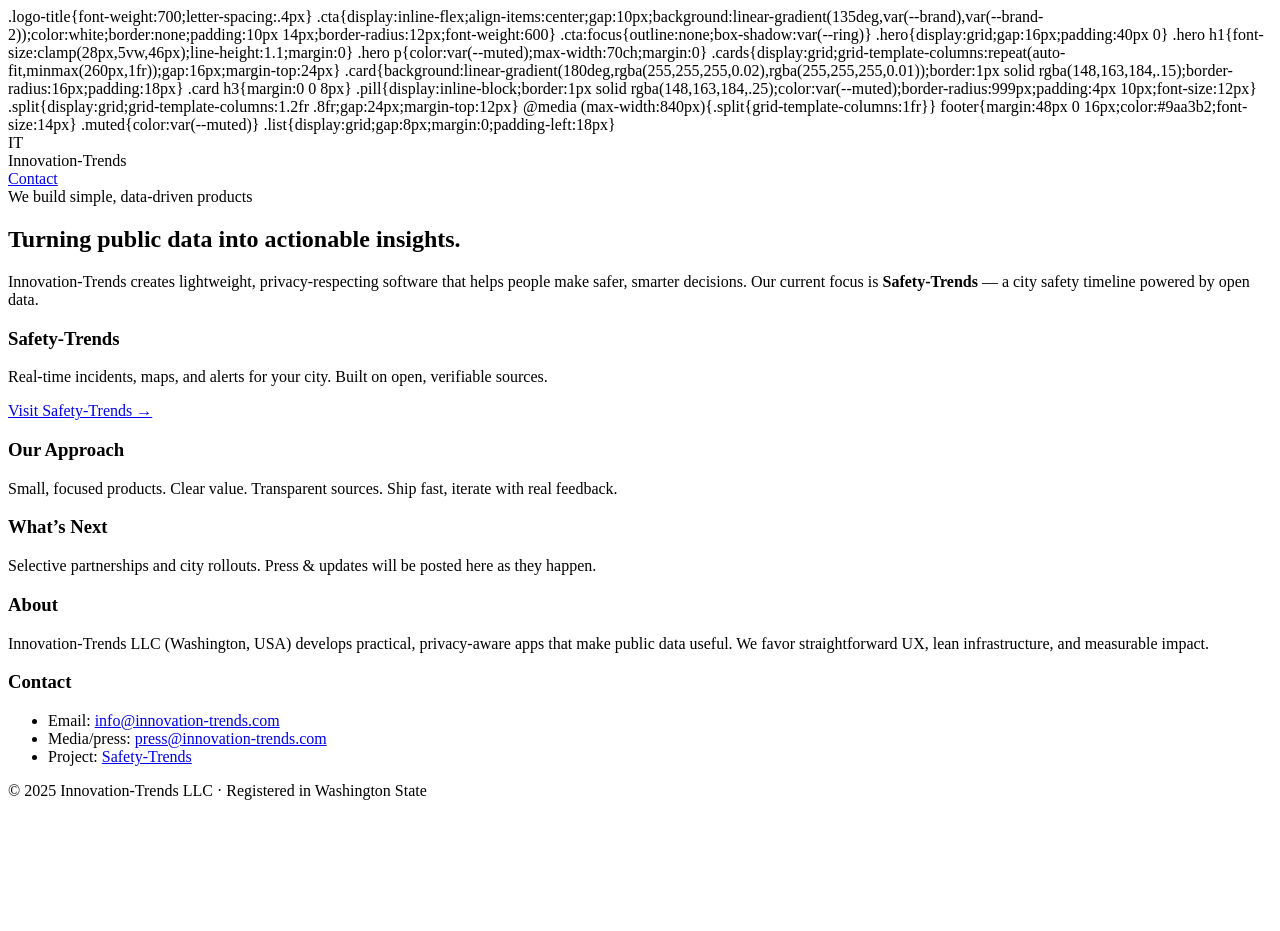
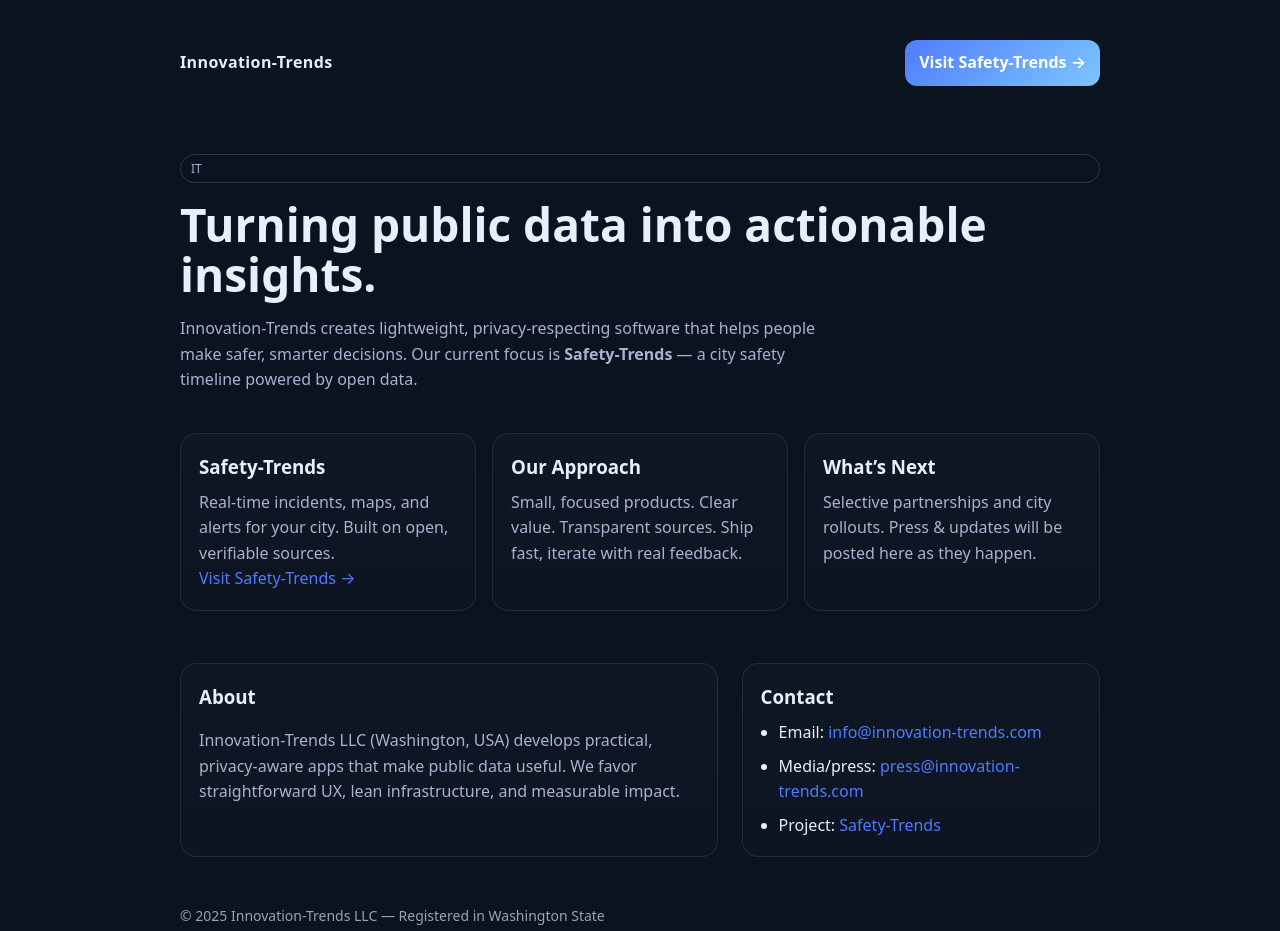
Before and after one commit to Haider2013/innovation-trends-site, a plain HTML site: page index.html in a window 1280 px wide. Before the commit the page ends 808 px from the top, so only its background shows below. Drawn offline with Linux system fonts and the light colour scheme.

Commit message:
Update index.html

```diff
--- a/index.html
+++ b/index.html
@@ -1,90 +1,100 @@
-<!doctype html>
+<!DOCTYPE html>
+<html lang="en">
+<head>
+  <meta charset="utf-8" />
+  <meta name="viewport" content="width=device-width,initial-scale=1" />
+  <title>Innovation-Trends</title>
+  <style>
+    :root{
+      --bg:#0b1220; --card:#11192a; --muted:#a8b3cf; --text:#e8eefc;
+      --brand:#4f7cff; --brand-2:#7cc5ff;
+    }
+    *{box-sizing:border-box}
+    html,body{margin:0;padding:0;font:16px/1.6 system-ui,-apple-system,Segoe UI,Roboto,Inter,Arial,sans-serif;color:var(--text);background:var(--bg)}
+    a{color:var(--brand);text-decoration:none}
+    a:hover{text-decoration:underline}
+    .container{max-width:960px;margin:0 auto;padding:40px 20px}
+    header{display:flex;align-items:center;justify-content:space-between;margin-bottom:28px}
     .logo-title{font-weight:700;letter-spacing:.4px}
-.cta{display:inline-flex;align-items:center;gap:10px;background:linear-gradient(135deg,var(--brand),var(--brand-2));color:white;border:none;padding:10px 14px;border-radius:12px;font-weight:600}
-.cta:focus{outline:none;box-shadow:var(--ring)}
-
-
+    .cta{
+      display:inline-flex;align-items:center;gap:10px;padding:10px 14px;
+      background:linear-gradient(135deg,var(--brand),var(--brand-2));
+      color:white;border:none;border-radius:12px;font-weight:600
+    }
+    .cta:focus{outline:none;box-shadow:0 0 0 3px rgba(79,124,255,.35)}
     .hero{display:grid;gap:16px;padding:40px 0}
     .hero h1{font-size:clamp(28px,5vw,46px);line-height:1.1;margin:0}
     .hero p{color:var(--muted);max-width:70ch;margin:0}
-.cards{display:grid;grid-template-columns:repeat(auto-fit,minmax(260px,1fr));gap:16px;margin-top:24px}
-.card{background:linear-gradient(180deg,rgba(255,255,255,0.02),rgba(255,255,255,0.01));border:1px solid rgba(148,163,184,.15);border-radius:16px;padding:18px}
+    .cards{
+      display:grid;grid-template-columns:repeat(auto-fit,minmax(260px,1fr));
+      gap:16px;margin-top:24px
+    }
+    .card{
+      background:linear-gradient(180deg,rgba(255,255,255,.02),rgba(255,255,255,.01));
+      border:1px solid rgba(148,163,184,.15);border-radius:16px;padding:18px
+    }
     .card h3{margin:0 0 8px}
-.pill{display:inline-block;border:1px solid rgba(148,163,184,.25);color:var(--muted);border-radius:999px;padding:4px 10px;font-size:12px}
-
-
+    .pill{display:inline-block;border:1px solid rgba(148,163,184,.25);color:var(--muted);
+      border-radius:999px;padding:4px 10px;font-size:12px}
     .split{display:grid;grid-template-columns:1.2fr .8fr;gap:24px;margin-top:12px}
     @media (max-width:840px){.split{grid-template-columns:1fr}}
-
-
     footer{margin:48px 0 16px;color:#9aa3b2;font-size:14px}
+    .list{display:grid;gap:8px;margin:0;padding-left:18px}
     .muted{color:var(--muted)}
-.list{display:grid;gap:8px;margin:0;padding-left:18px}
   </style>
 </head>
 <body>
   <div class="container">
     <header>
-<div class="logo">
-<div class="logo-badge">IT</div>
-<div class="logo-title">Innovation‑Trends</div>
-</div>
-<a class="cta" href="#contact" aria-label="Contact Innovation‑Trends">Contact</a>
+      <div class="logo-title">Innovation-Trends</div>
+      <a class="cta" href="https://safety-trends.com" target="_blank" rel="noopener">Visit Safety-Trends →</a>
     </header>
 
-
     <section class="hero">
-<span class="pill">We build simple, data‑driven products</span>
+      <span class="pill">IT</span>
       <h1>Turning public data into actionable insights.</h1>
-<p>
-Innovation‑Trends creates lightweight, privacy‑respecting software that helps people make safer, smarter decisions.
-Our current focus is <strong>Safety‑Trends</strong> — a city safety timeline powered by open data.
-</p>
-
+      <p>Innovation-Trends creates lightweight, privacy-respecting software that helps people make safer, smarter decisions.
+         Our current focus is <strong>Safety-Trends</strong> — a city safety timeline powered by open data.</p>
 
       <div class="cards">
-<article class="card">
-<h3>Safety‑Trends</h3>
-<p class="muted">Real‑time incidents, maps, and alerts for your city. Built on open, verifiable sources.</p>
-<p><a href="https://safety-trends.com" target="_blank" rel="noopener">Visit Safety‑Trends →</a></p>
-</article>
-<article class="card">
+        <div class="card">
+          <h3>Safety-Trends</h3>
+          <p class="muted">Real-time incidents, maps, and alerts for your city. Built on open, verifiable sources.</p>
+          <p><a href="https://safety-trends.com" target="_blank" rel="noopener">Visit Safety-Trends →</a></p>
+        </div>
+        <div class="card">
           <h3>Our Approach</h3>
           <p class="muted">Small, focused products. Clear value. Transparent sources. Ship fast, iterate with real feedback.</p>
-</article>
-<article class="card">
+        </div>
+        <div class="card">
           <h3>What’s Next</h3>
           <p class="muted">Selective partnerships and city rollouts. Press & updates will be posted here as they happen.</p>
-</article>
+        </div>
       </div>
     </section>
-
 
     <section class="split" id="about">
       <div class="card">
         <h3>About</h3>
-<p class="muted">Innovation‑Trends LLC (Washington, USA) develops practical, privacy‑aware apps that make public data useful. We favor
-straightforward UX, lean infrastructure, and measurable impact.</p>
+        <p class="muted">Innovation-Trends LLC (Washington, USA) develops practical, privacy-aware apps that make public data useful.
+           We favor straightforward UX, lean infrastructure, and measurable impact.</p>
       </div>
+
       <div class="card" id="contact">
         <h3>Contact</h3>
         <ul class="list">
           <li>Email: <a href="mailto:info@innovation-trends.com">info@innovation-trends.com</a></li>
           <li>Media/press: <a href="mailto:press@innovation-trends.com">press@innovation-trends.com</a></li>
-<li>Project: <a href="https://safety-trends.com" target="_blank" rel="noopener">Safety‑Trends</a></li>
+          <li>Project: <a href="https://safety-trends.com" target="_blank" rel="noopener">Safety-Trends</a></li>
         </ul>
       </div>
     </section>
 
-
     <footer>
-© <span id="year"></span> Innovation‑Trends LLC · Registered in Washington State
+      © <span id="year"></span> Innovation-Trends LLC — Registered in Washington State
     </footer>
   </div>
 
-
-<script>
-document.getElementById('year').textContent = new Date().getFullYear();
-</script>
+  <script>document.getElementById('year').textContent=new Date().getFullYear()</script>
 </body>
 </html>
```
Lines whose indentation alone changed are shown as unchanged.
